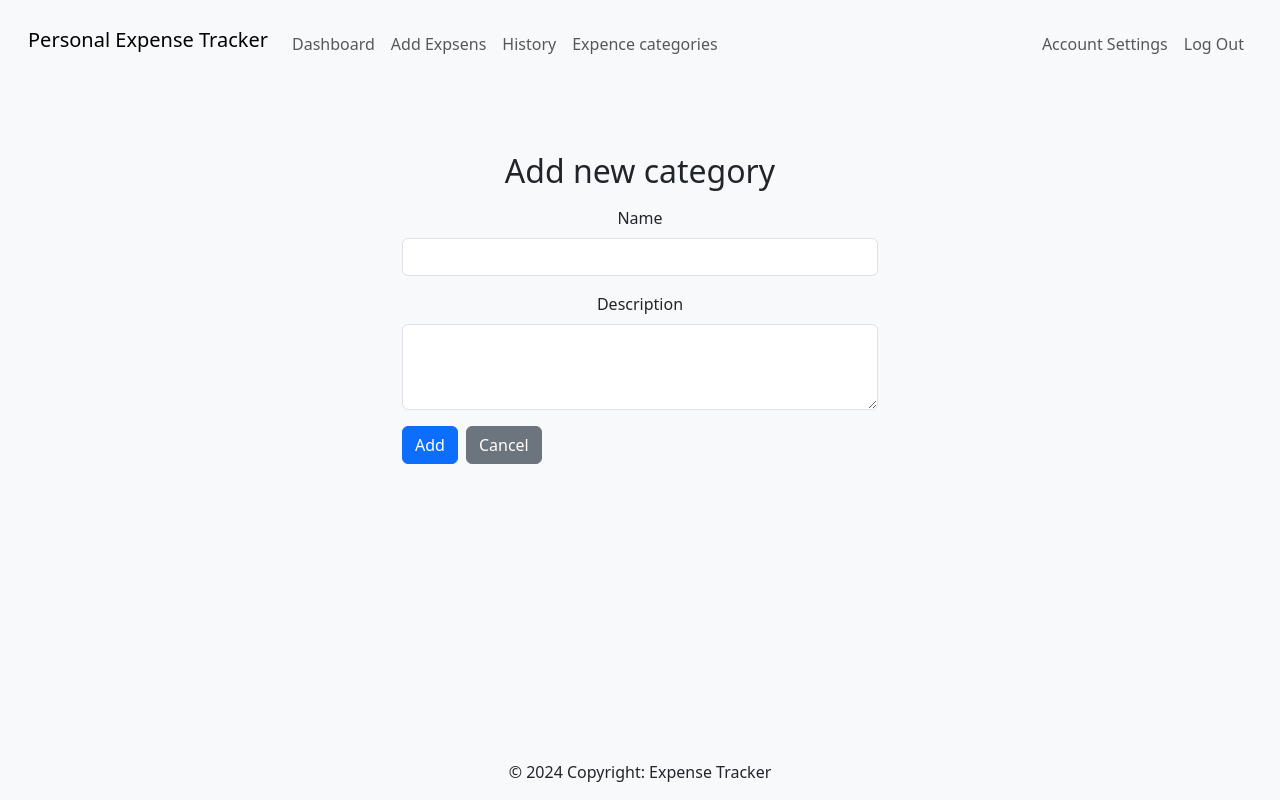
After one commit to GrzybowskiPiotr/expenceTracker, a Flask app: page /categories/add in a window 1280 px wide. The commit adds this page. Run offline with Flask 3, Linux system fonts and the light colour scheme; the visitor is signed in with stand-in values (Sample User, id 1); some libraries are stand-ins or nearby versions.

Commit message:
Add expense management features: implement edit and delete functionality, enhance UI with modals, and improve category handling

```diff
--- a/app.py
+++ b/app.py
@@ -1,5 +1,5 @@
 import os
-from flask import Flask, flash, redirect, render_template, request, session
+from flask import Flask, flash, redirect, render_template, request, session, url_for
 from flask_session import Session
 from dotenv import load_dotenv
 from flask_sqlalchemy import SQLAlchemy
@@ -173,24 +173,24 @@ def add_expense():
             db.session.commit()
 
         flash("Expense added", "success")
-    return  redirect("/add_expense")
+    return  redirect("/history")
 
-@app.route("/delete/<int:expence_id>", methods=["POST"])
+@app.route("/delete/<int:expense_id>", methods=["POST"])
 @login_required
-def delete_add_expense(expence_id):
+def delete_expense(expense_id):
 
     if request.method == "POST":
         user_id = session.get("user_id")
 
         # check if expence id exsists in DB
 
-        id_exsists = db.session.execute(text("SELECT id FROM expenses WHERE id = :id AND user_id = :user_id"), {"id": expence_id, "user_id": user_id}).fetchone()
+        id_exsists = db.session.execute(text("SELECT id FROM expenses WHERE id = :id AND user_id = :user_id"), {"id": expense_id, "user_id": user_id}).fetchone()
 
         if id_exsists is None:
             flash("Expense don't exsists", "danger")
             return redirect("/history")
         else:
-            db.session.execute(text("DELETE FROM expenses WHERE user_id = :user_id AND id = :id"), {"user_id": user_id, "id": expence_id})
+            db.session.execute(text("DELETE FROM expenses WHERE user_id = :user_id AND id = :id"), {"user_id": user_id, "id": expense_id})
             db.session.commit()
             flash("Expence deleted !","success")
             return redirect("/history")
@@ -204,23 +204,208 @@ def history():
     user_id = session.get("user_id")
     category_id = request.args.get("category_id", type=int)
     categories = db.session.execute(text("SELECT * FROM categories")).mappings().all()
-
+    selected_category = 0
     if category_id:
         history_data = db.session.execute(text("SELECT cat.name as category, ex.amount as cost, ex.description as description, ex.created_at as date, ex.id as id FROM expenses as ex JOIN categories as cat on cat.id = ex.category_id WHERE user_id = :user_id AND cat.id = :category_id ORDER BY created_at DESC"),{"user_id":user_id, "category_id": category_id}).mappings().all()
     else:
 
         history_data = db.session.execute(text("SELECT cat.name as category, ex.amount as cost, ex.description as description, ex.created_at as date, ex.id as id FROM expenses as ex JOIN categories as cat on cat.id = ex.category_id WHERE user_id = :user_id ORDER BY created_at DESC"),{"user_id":user_id}).mappings().all()
 
-    return render_template("/history.html", history=history_data, categories=categories)
+    return render_template("/history.html", history=history_data, categories=categories, selected_category=category_id)
 
-@app.route("/toast_test")
-def toast_test():
-    flash("Success message!", "success")
-    flash("Info message!", "info")
-    flash("Warning message!", "warning")
-    flash("Error message!", "danger")
-    return redirect("/")
+@app.route("/edit/<int:expense_id>", methods=["GET", "POST"])
+@login_required
+def edit(expense_id):
+    user_id = session.get("user_id")
+    expence_data = db.session.execute(text("SELECT id, amount, description, created_at, category_id FROM expenses as exp WHERE id = :expense_id AND user_id = :user_id" ), {"expense_id" : expense_id, "user_id" : user_id}).mappings().first()
+    categories = db.session.execute(text("SELECT id, name FROM categories as cat")).mappings().all()
 
+    if expence_data is None:
+        flash("Expense not found", "danger")
+        return redirect("/history")
+
+
+    if request.method == "GET":
+        return render_template("edit.html" , expence_data=expence_data, categories=categories)
+
+    if request.method == "POST":
+        user_id = session.get("user_id")
+        amount = request.form.get("amount")
+        category = request.form.get("category")
+        description = request.form.get("description")
+
+        if category != "0":
+            try:
+                category = int(category)
+            except ValueError:
+                flash("Select valid category for expense", "warning")
+                return redirect(url_for("edit", expense_id=expense_id))
+            avalable_categories = [cat["id"] for cat in categories]
+            print(avalable_categories)
+
+            if category not in avalable_categories:
+                flash("Select valid category for expense", "warning")
+                return redirect(url_for("edit", expense_id=expense_id))
+        try:
+            amount = float(amount)
+        except ValueError:
+            flash("amount must by a valid number", "danger")
+            return redirect(url_for("edit", expense_id=expense_id))
+
+        if amount <= 0:
+                flash("Please proveide amout of expense and select category!", "danger")
+                return redirect(url_for("edit", expense_id=expense_id))
+        else:
+            print(category)
+            result = db.session.execute(text("UPDATE expenses SET amount = :amount, category_id = :category, description = :description WHERE user_id = :user_id AND id = :expense_id"),{"amount": amount, "category": category, "description":description, "user_id": user_id, "expense_id": expense_id})
+            db.session.commit()
+
+            if result.rowcount == 0:
+                flash("Nothing was updated", "warning")
+
+        flash("Expense modified", "success")
+        return redirect("/history")
+
+    return redirect("/history")
+
+@app.route("/categories")
+@login_required
+def categories():
+
+    categories_usage = db.session.execute(text("SELECT COUNT(exp.id) as usage, cat.name, cat.description,cat.id FROM categories as cat LEFT JOIN expenses as exp ON cat.id = exp.category_id GROUP BY cat.id ORDER BY cat.name")).mappings().all()
+
+
+    return render_template("categories_overview.html", categories_usage=categories_usage)
+
+@app.route("/categories/add", methods =["GET", "POST"])
+@login_required
+def categories_add():
+
+    if request.method == "POST":
+        name = request.form.get("name")
+        description = request.form.get("description")
+
+        if not name:
+            flash("Category name is reuired!", "danger")
+            return redirect("/categories/add")
+
+        # wpis do bazy
+
+        db.session.execute(
+            text(
+                "INSERT INTO categories (name, description) VALUES (:name, :description)"
+            ),
+            {"name": name, "description": description},
+        )
+        db.session.commit()
+
+        flash("New category added", "success")
+        return redirect("/categories")
+
+    return render_template("categories_form.html",mode="add", action_url="/categories/add", category=None)
+
+@app.route("/categories/edit/<int:id>", methods =["GET", "POST"])
+@login_required
+def categories_edit(id):
+
+    if request.method == "GET":
+        print("get request")
+
+    category = db.session.execute(
+        text("SELECT id, name, description FROM categories WHERE id = :id"),
+        {"id": id},
+    ).mappings().one_or_none()
+
+    if not category:
+        flash("Category not found", "danger")
+        return redirect("/categories")
+
+    if request.method == "POST":
+        print("POST reqest")
+        name = request.form.get("name")
+        description = request.form.get("description")
+
+        if not name:
+            flash("Category name is required", "danger")
+            return redirect(f"/categories/edit/{id}")
+
+        db.session.execute(
+            text(
+                """
+                UPDATE categories
+                SET name = :name, description = :description
+                WHERE id = :id
+                """
+            ),
+            {"name": name, "description": description, "id": id},
+        )
+        db.session.commit()
+
+        flash("Category updated", "success")
+        return redirect("/categories")
+
+    return render_template("categories_form.html",
+        mode="edit",
+        action_url=f"/categories/edit/{id}",
+        category=category,)
+
+@app.route("/categories/delete/<int:id>", methods=["POST"])
+@login_required
+def categories_delete(id):
+        usage = db.session.execute(text("SELECT COUNT(*) FROM expenses WHERE category_id = :id"), {"id":id}).scalar()
+
+        if usage > 0 :
+            flash("Category can't be in use.", "danger")
+            return redirect("/categories")
+        else:
+
+            delete_result = db.session.execute(text("""DELETE FROM categories WHERE id = :id AND NOT EXISTS (SELECT 1 FROM expenses WHERE category_id = :id)"""), {"id": id})
+
+            if delete_result.rowcount == 1:
+                db.session.commit()
+                flash("Catgory delete successfully.", "success")
+            else:
+                db.session.rollback()
+                flash("Category not found or already deleted.", "warning")
+        return redirect("/categories")
+
+
+
+@app.route("/account_settings", methods = ["GET", "POST"])
+@login_required
+def account_settings():
+
+    user_id = session.get("user_id")
+    user = db.session.execute(text("SELECT username FROM users WHERE id = :id"), {"id": user_id}).mappings().one()
+
+    if request.method == "POST":
+        username = request.form.get("username")
+        password = request.form.get("password")
+        confirmation = request.form.get("confirmation")
+
+        if not username:
+            flash("Username is required!", "danger")
+            return redirect("/account_settings")
+        elif username != user["username"]:
+            db.session.execute(text("UPDATE users SET username = :username WHERE id = :id"), {"username": username, "id": user_id})
+
+
+        if password and not confirmation:
+            flash("Confirmation of new password is required", "danger")
+            return redirect("/account_settings")
+
+        if password != "":
+            if password != confirmation:
+                flash("Passwords and confirmation do not match!", "danger")
+                return redirect("/account_settings")
+            else:
+                pass_has = generate_password_hash(password)
+                db.session.execute(text("UPDATE users SET hash = :hash WHERE id = :id"), {"id": user_id, "hash":pass_has })
+        db.session.commit()
+        flash("Account settings saved", "info")
+        return redirect("/")
+
+    return render_template("account_settings.html", user=user)
 
 if __name__ == "__main__":
     app.run(debug=True, use_reloader=True)
--- /dev/null
+++ b/temp.txt
@@ -0,0 +1,3 @@
+<form action="/delete/{{ row.id }}" method="post">
+            <input class="btn btn-danger" value="Delete" type="submit" />
+          </form>
--- /dev/null
+++ b/templates/categories_form.html
@@ -0,0 +1,36 @@
+{% extends "layout.html" %} {% block title %} {{ "Add new category" if mode ==
+"add" else "Edit category"}} {% endblock %} {% block main %}
+<div class="container mt-4" style="max-width: 500px">
+  <h2 class="mb-3">
+    {{ "Add new category" if mode == "add" else "Edit category" }}
+  </h2>
+
+  <form method="post" action="{{ action_url }}">
+    <div class="mb-3">
+      <label class="form-label">Name</label>
+      <input
+        type="text"
+        name="name"
+        class="form-control"
+        required
+        value="{{ category.name if category else '' }}"
+      />
+    </div>
+
+    <div class="mb-3">
+      <label class="form-label">Description</label>
+      <textarea name="description" class="form-control" rows="3">
+{{ category.description if category else '' }}</textarea
+      >
+    </div>
+
+    <div class="d-flex gap-2">
+      <button type="submit" class="btn btn-primary">
+        {{ "Add" if mode == "add" else "Save changes" }}
+      </button>
+
+      <a href="/categories" class="btn btn-secondary">Cancel</a>
+    </div>
+  </form>
+</div>
+{% endblock%}
--- a/templates/layout.html
+++ b/templates/layout.html
@@ -38,6 +38,9 @@
             </li>
             <li class="nav-item">
               <a class="nav-link" href="/history">History</a>
+            </li>
+            <li class="nav-item">
+              <a class="nav-link" href="/categories">Expence categories</a>
             </li>
           </ul>
           <ul class="navbar-nav ms-auto mt-2">
```
Also changed, not shown: static/delete_modal.js (added, +34 -0 lines), templates/account_settings.html (added, +45 -0 lines), templates/categories_overview.html (added, +95 -0 lines), templates/edit.html (added, +60 -0 lines), templates/history.html (+70 -5 lines), templates/register.html (+22 -10 lines), 6 other files.
